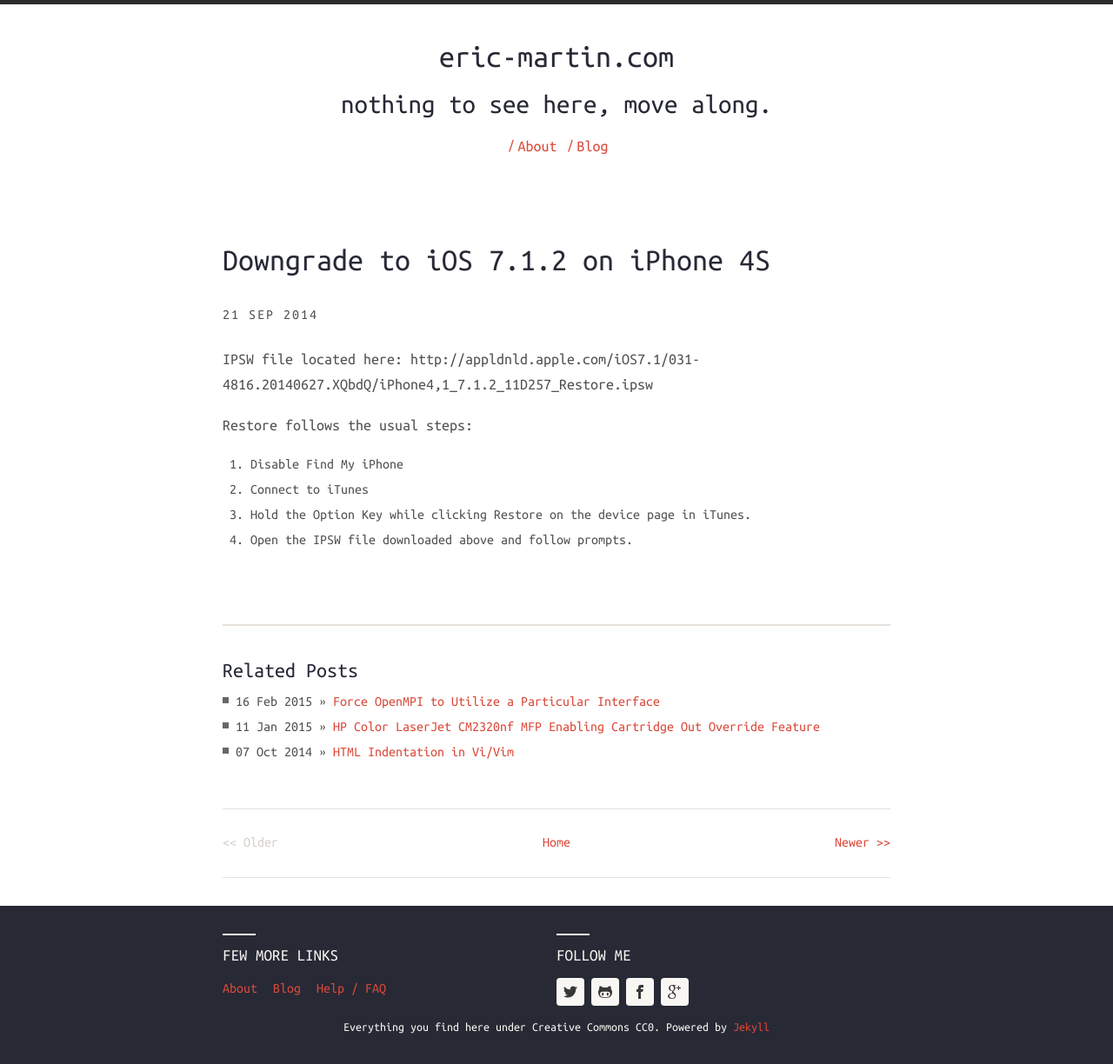
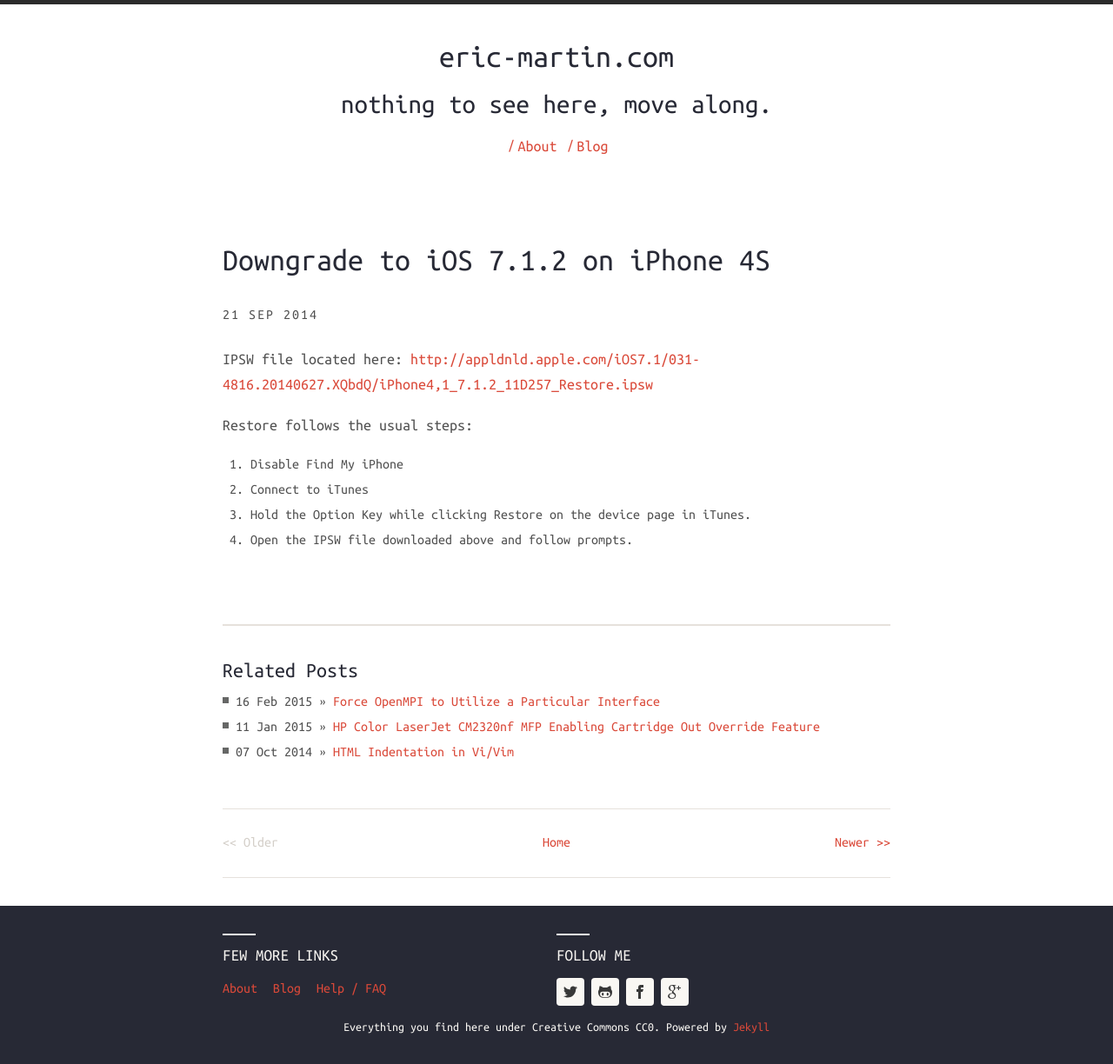
Before and after one commit to erimar77/erimar77.github.io, a Jekyll site: the page built from _posts/2014-09-21-ios-7-downgrade-from-ios-8.markdown, in a window 1280 px wide. Shown: the whole page at 87% size. Built offline with Jekyll 4.4.1, drawn with Linux system fonts in a browser that asks for light colours; nearby versions of some CDN libraries; part of the change alters nothing that is shown.

```diff
--- a/_posts/2014-09-21-ios-7-downgrade-from-ios-8.markdown
+++ b/_posts/2014-09-21-ios-7-downgrade-from-ios-8.markdown
@@ -6,7 +6,7 @@ categories:
 ---
 
 IPSW file located here:
-http://appldnld.apple.com/iOS7.1/031-4816.20140627.XQbdQ/iPhone4,1_7.1.2_11D257_Restore.ipsw
+[http://appldnld.apple.com/iOS7.1/031-4816.20140627.XQbdQ/iPhone4,1_7.1.2_11D257_Restore.ipsw](http://appldnld.apple.com/iOS7.1/031-4816.20140627.XQbdQ/iPhone4,1_7.1.2_11D257_Restore.ipsw)
 
 Restore follows the usual steps:
 
```
